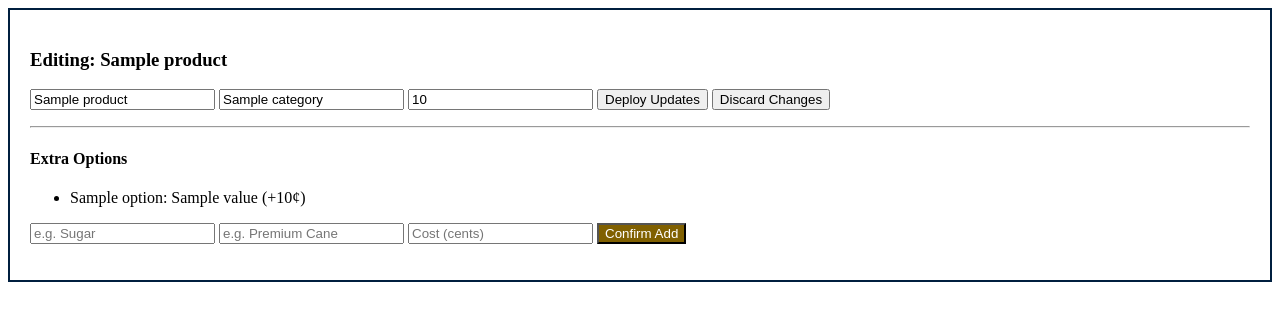
After one commit to antouloupis/cafe, a FastAPI app: template templates/partials/edit_product.html in a window 1280 px wide. The commit adds this page. Shown: the top 321 px of the page. Run offline with FastAPI, Linux system fonts and the light colour scheme; the template is opened without the code that fills it: most values are stand-ins (such as "Sample title", 1, 10 or a date in 2020).

Commit message:
add product, add option created.

```diff
--- /dev/null
+++ b/templates/partials/edit_product.html
@@ -0,0 +1,35 @@
+<div id="product-row-{{ product.id }}" class="expanded-card" style="border: 2px solid #001f3f; padding: 20px; margin-bottom: 15px;">
+
+    <form hx-put="/admin/product/{{ product.id }}" hx-target="#product-row-{{ product.id }}">
+        <h3>Editing: {{ product.name }}</h3>
+        <input type="text" name="name" value="{{ product.name }}">
+        <input type="text" name="category" value="{{ product.category }}">
+        <input type="number" name="price" value="{{ product.price }}">
+        <button type="submit">Deploy Updates</button>
+
+        <button type="button" hx-get="/admin/product/{{ product.id }}/summary" hx-target="#product-row-{{ product.id }}">Discard Changes</button>
+    </form>
+
+    <hr>
+
+    <h4>Extra Options</h4>
+
+    <ul id="options-list-{{ product.id }}">
+        {% for option in product.options %}
+            <li>{{ option.group_name }}: {{ option.value }} (+{{ option.extra_price }}¢)</li>
+        {% endfor %}
+    </ul>
+
+    <form hx-post="/admin/product/{{ product.id }}/options"
+          hx-target="#options-list-{{ product.id }}"
+          hx-swap="beforeend"
+          hx-on::after-request="this.reset()">
+
+        <input type="text" name="group_name" placeholder="e.g. Sugar" required>
+        <input type="text" name="value" placeholder="e.g. Premium Cane" required>
+        <input type="number" name="extra_price" placeholder="Cost (cents)" required>
+
+        <button type="submit" style="background: #806000; color: white;">Confirm Add</button>
+    </form>
+
+</div>
```
Also changed, not shown: routers/admin.py (+43 -18 lines), templates/admin.html (+14 -0 lines).
